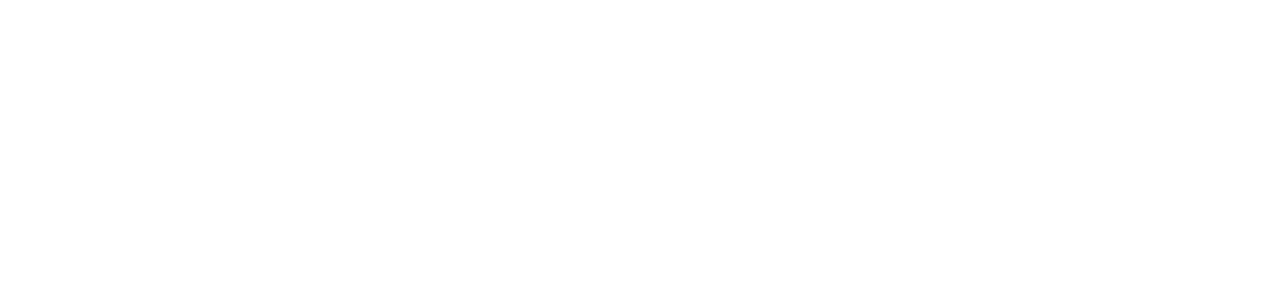
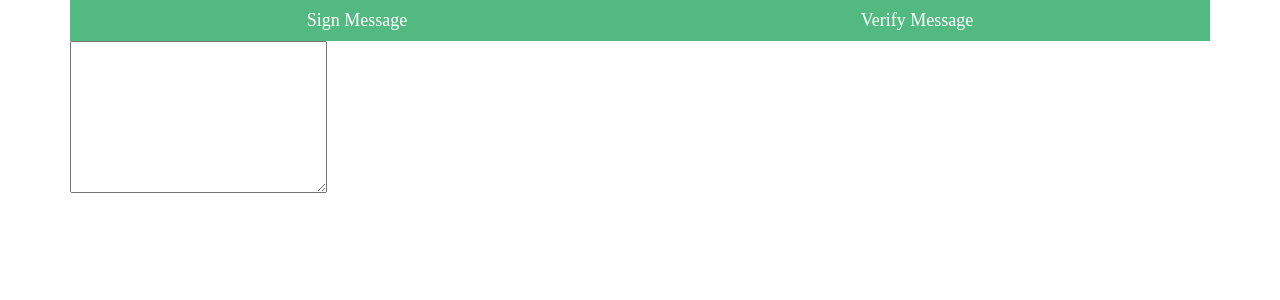
Before and after one commit to srksuman/Sign-and-Verify-Message-Metamask, a React (Create React App) app: page / in a window 1280 px wide. Shown: the top 300 px of the page. Built offline with nearby package versions, Linux system fonts and the light colour scheme.

Commit message:
project structure setup and added header

```diff
--- a/package.json
+++ b/package.json
@@ -11,6 +11,9 @@
     "@types/react": "^18.0.15",
     "@types/react-dom": "^18.0.6",
     "ether.js": "^1.0.0",
+    "ethers": "^5.6.9",
+    "node-sass": "^7.0.1",
+    "node-scss": "^7.0.3",
     "react": "^18.2.0",
     "react-dom": "^18.2.0",
     "react-router-dom": "^6.3.0",
--- a/src/App.tsx
+++ b/src/App.tsx
@@ -1,9 +1,20 @@
-import React from 'react';
+import React from "react";
+import "./assets/styles/index.scss";
+import { BrowserRouter, Routes, Route } from "react-router-dom";
+import VerifyMessage from "./components/VerifyMessage";
+import SignMessage from "./components/SignMessage";
+import Header from "./components/common/Header/Header";
 
 function App() {
   return (
-    <div className="App">
-
+    <div className="main-app container">
+      <BrowserRouter>
+        <Header />
+        <Routes>
+          <Route path="/" element={<SignMessage />} />
+          <Route path="/verify" element={<VerifyMessage />} />
+        </Routes>
+      </BrowserRouter>
     </div>
   );
 }
--- /dev/null
+++ b/src/assets/styles/components/header.scss
@@ -0,0 +1,14 @@
+.heading {
+  background-color: #52ba81;
+  padding: 10px;
+  nav {
+    display: flex;
+    justify-content: space-around;
+    .link {
+      color: white;
+      text-decoration: none;
+      font-size: 18px;
+      font-weight: 400;
+    }
+  }
+}
--- /dev/null
+++ b/src/assets/styles/components/index.scss
@@ -0,0 +1,2 @@
+@import "./header.scss";
+@import "./sign-verify.scss";
--- /dev/null
+++ b/src/assets/styles/index.scss
@@ -0,0 +1,11 @@
+@import "./components/index.scss";
+* {
+  margin: 0;
+  padding: 0;
+  box-sizing: border-box;
+}
+
+.container {
+  max-width: 1140px;
+  margin: auto;
+}
--- /dev/null
+++ b/src/components/SignMessage.jsx
@@ -0,0 +1,10 @@
+// import { ethers } from "ethers";
+
+
+const SignMessage = () => {
+  return <div className="sign-msg-wrapper">
+    <textarea className="sign-msg" name="textarea" id="" cols="30" rows="10"></textarea>
+  </div>;
+};
+
+export default SignMessage;
--- /dev/null
+++ b/src/components/VerifyMessage.jsx
@@ -0,0 +1,5 @@
+const VerifyMessage = () => {
+  return <div className="verify-msg-wrapper">Verify message </div>;
+};
+
+export default VerifyMessage;
--- /dev/null
+++ b/src/components/common/Header/Header.jsx
@@ -0,0 +1,13 @@
+import { Link } from "react-router-dom";
+const Header = () => {
+  return (
+    <div className="heading">
+      <nav>
+        <Link className="link" to="/">Sign Message</Link>
+        <Link className="link" to="/verify">Verify Message</Link>
+      </nav>
+    </div>
+  );
+};
+
+export default Header;
```
Also changed, not shown: src/assets/styles/components/sign-verify.scss (added), 1 other file (tests, documents, lock files or other folders).
